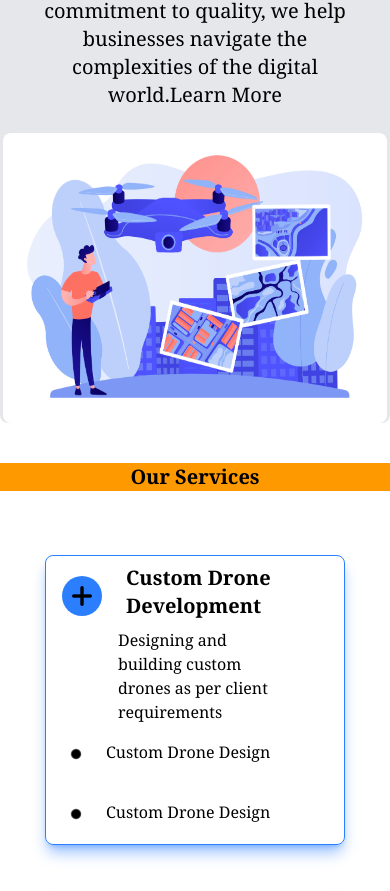
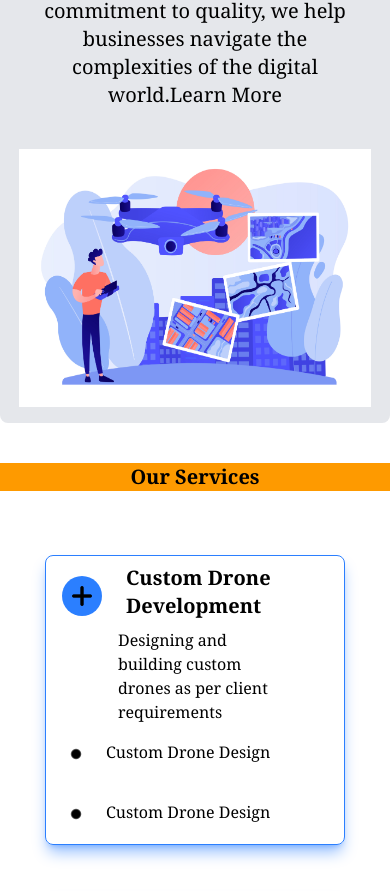
Before and after one commit to KrushnaBarhate03/React-Project, a React (Vite) app: page / in a window 390 px wide. Shown: the part 3176-4067 px from the top of the page. Built offline with nearby package versions, Linux system fonts and the light colour scheme.

Commit message:
images fixing

```diff
--- a/src/views/Home.jsx
+++ b/src/views/Home.jsx
@@ -61,7 +61,7 @@ function Home() {
         With a focus on cutting-edge technologies and a commitment to quality, we help businesses navigate the complexities of the digital world.Learn More
         </p>
         </div>
-       <img src={About} alt="About image" className='w-96 h-80 sm:m-10  sm:shadow-lg sm:shadow-blue-500/50 rounded-lg   sm:p-0'/>
+       <img src={About} alt="About image" className='w-96 h-80 sm:m-10  sm:shadow-lg sm:shadow-blue-500/50 rounded-lg  p-4 sm:p-0'/>
        </div>
        <h3 className="text-center font-serif font-bold text-xl w-auto sm:w-120 mx-auto mt-10 bg-amber-500"> Our Services </h3>
 
```
